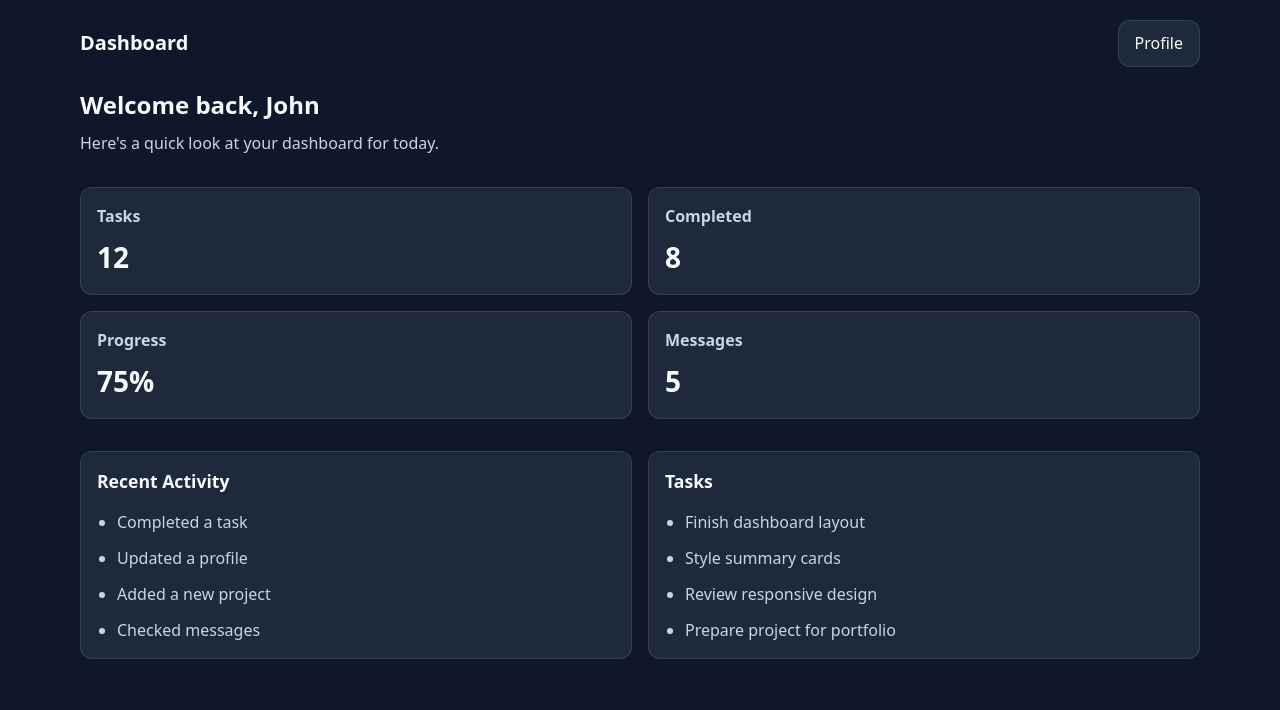
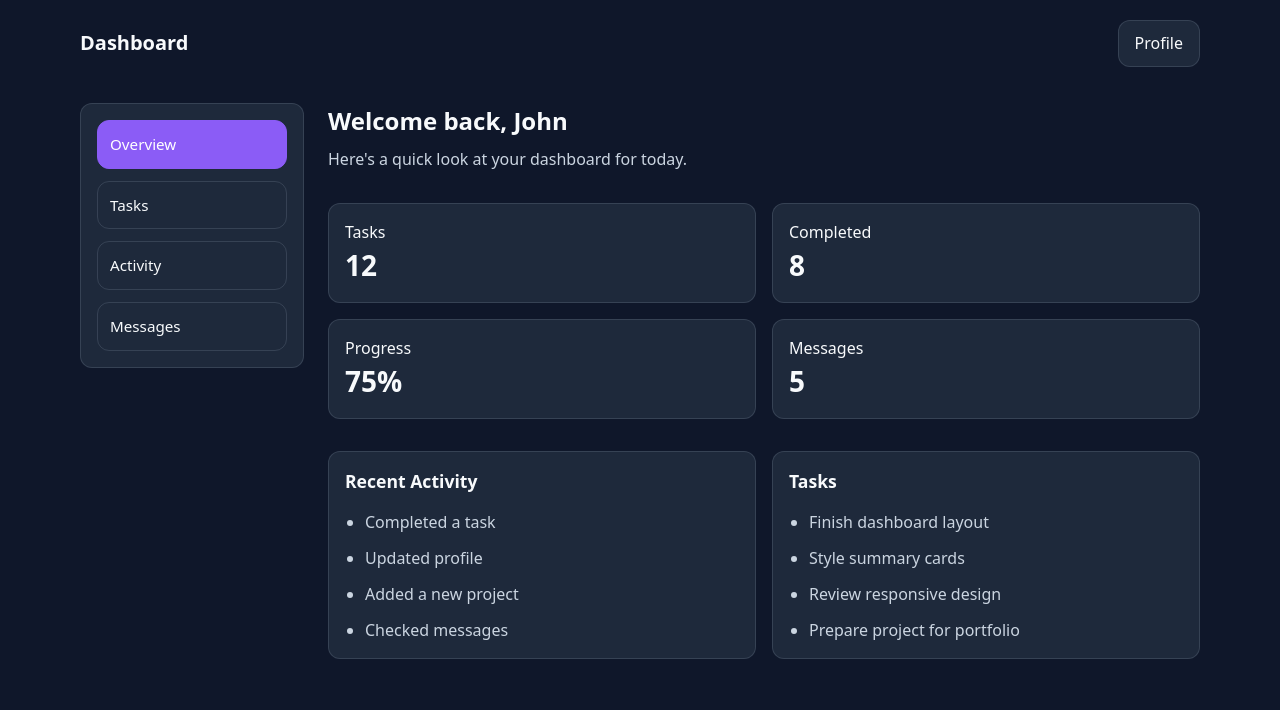
Before and after one commit to jprobussr/dashboard-app, a plain HTML site: page index.html in a window 1280 px wide. Drawn offline with Linux system fonts and the light colour scheme.

Commit message:
feat: add dashboard interactivity (profile, sidebar, tasks)

```diff
--- a/index.html
+++ b/index.html
@@ -10,8 +10,20 @@
     <div class="dashboard-app">
       <header class="dashboard-header">
         <h1>Dashboard</h1>
-        <button type="button">Profile</button>
+        <button type="button" class="profile-btn">Profile</button>
       </header>
+
+      <p class="profile-message"></p>
+
+      <div class="dashboard-layout">
+        <aside class="dashboard-sidebar">
+          <nav class="sidebar-nav" aria-label="Dashboard navigation">
+            <a href="#" class="active">Overview</a>
+            <a href="#">Tasks</a>
+            <a href="#">Activity</a>
+            <a href="#">Messages</a>
+          </nav>
+        </aside>
 
         <main class="dashboard-main">
           <section class="welcome-section">
@@ -22,22 +34,22 @@
           <section class="cards-section">
             <div class="cards-grid">
               <div class="card">
-              <h3>Tasks</h3>
+                <span class="card-label">Tasks</span>
                 <p>12</p>
               </div>
 
               <div class="card">
-              <h3>Completed</h3>
+                <span class="card-label">Completed</span>
                 <p>8</p>
               </div>
 
               <div class="card">
-              <h3>Progress</h3>
+                <span class="card-label">Progress</span>
                 <p>75%</p>
               </div>
 
               <div class="card">
-              <h3>Messages</h3>
+                <span class="card-label">Messages</span>
                 <p>5</p>
               </div>
             </div>
@@ -48,11 +60,12 @@
               <h2>Recent Activity</h2>
               <ul class="activity-list">
                 <li>Completed a task</li>
-                <li>Updated a profile</li>
+                <li>Updated profile</li>
                 <li>Added a new project</li>
                 <li>Checked messages</li>
               </ul>
             </section>
+
             <section class="tasks-section">
               <h2>Tasks</h2>
               <ul class="tasks-list">
@@ -65,6 +78,7 @@
           </div>
         </main>
       </div>
+    </div>
 
     <script src="./script.js"></script>
   </body>
--- a/script.js
+++ b/script.js
@@ -0,0 +1,24 @@
+const profileBtn = document.querySelector('.profile-btn');
+const profileMessage = document.querySelector('.profile-message');
+const sidebarLinks = document.querySelectorAll('.sidebar-nav a');
+const taskItems = document.querySelectorAll('.tasks-list li');
+
+profileBtn.addEventListener('click', () => {
+  profileMessage.textContent = 'Profile details coming soon.';
+});
+
+sidebarLinks.forEach((link) => {
+  link.addEventListener('click', () => {
+    sidebarLinks.forEach((item) => {
+      item.classList.remove('active');
+    });
+
+    link.classList.add('active');
+  });
+});
+
+taskItems.forEach((task) => {
+    task.addEventListener('click', () => {
+        task.classList.toggle('completed')
+    })
+})
--- a/style.css
+++ b/style.css
@@ -157,6 +157,50 @@ body {
   border-color: var(--accent);
 }
 
+.dashboard-layout {
+  display: block;
+}
+
+.dashboard-sidebar {
+  display: none;
+}
+
+.sidebar-nav a {
+  display: block;
+  font-size: 0.95rem;
+  font-weight: 500;
+  transition:
+    background 0.2s ease,
+    color 0.2s ease;
+}
+
+.sidebar-nav a:hover,
+.sidebar-nav a:focus-visible {
+  background: var(--accent);
+  color: #fff;
+}
+
+.sidebar-nav a.active {
+  background: var(--accent);
+  color: #fff;
+  border-color: var(--accent);
+}
+
+.profile-message {
+  width: min(100% - 2rem, var(--container));
+  margin: 0 auto 1rem;
+  color: var(--muted);
+}
+
+.tasks-list li.completed {
+    text-decoration: line-through;
+    opacity: 0.6;
+}
+
+.tasks-list li {
+    cursor: pointer;
+}
+
 @media (min-width: 48rem) {
   .dashboard-panels {
     grid-template-columns: repeat(2, 1fr);
@@ -166,3 +210,55 @@ body {
     grid-template-columns: repeat(2, 1fr);
   }
 }
+
+@media (min-width: 64rem) {
+  .dashboard-layout {
+    width: min(100% - 2rem, var(--container));
+    margin-inline: auto;
+    display: grid;
+    grid-template-columns: 14rem 1fr;
+    gap: 1.5rem;
+  }
+
+  .dashboard-main {
+    width: auto;
+    margin-inline: 0;
+  }
+
+  .dashboard-sidebar {
+    display: block;
+    background: var(--surface);
+    border: 1px solid var(--border);
+    border-radius: var(--radius);
+    padding: 1rem;
+    height: fit-content;
+  }
+
+  .sidebar-nav {
+    display: grid;
+    gap: 0.75rem;
+  }
+
+  .sidebar-nav a {
+    display: block;
+    color: var(--text);
+    text-decoration: none;
+    padding: 0.75rem;
+    border: 1px solid var(--border);
+    border-radius: 0.75rem;
+    background: transparent;
+    font-size: 0.95rem;
+    font-weight: 500;
+    transition:
+      background 0.2s ease,
+      color 0.2s ease,
+      border-color 0.2s ease;
+  }
+
+  .sidebar-nav a:hover,
+  .sidebar-nav a:focus-visible {
+    background: var(--accent);
+    color: #fff;
+    border-color: var(--accent);
+  }
+}
```
Lines whose indentation alone changed are shown as unchanged.
